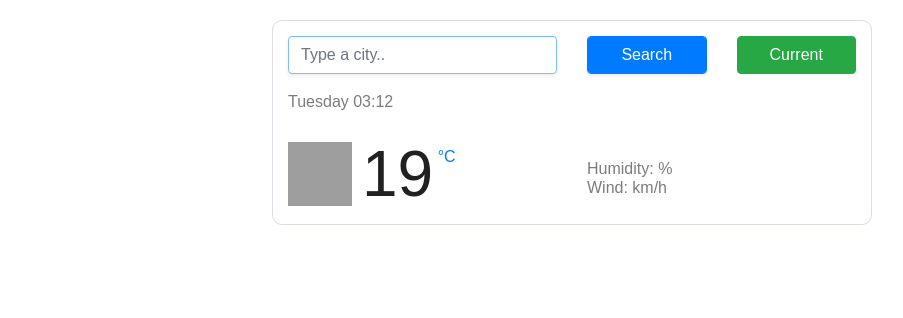
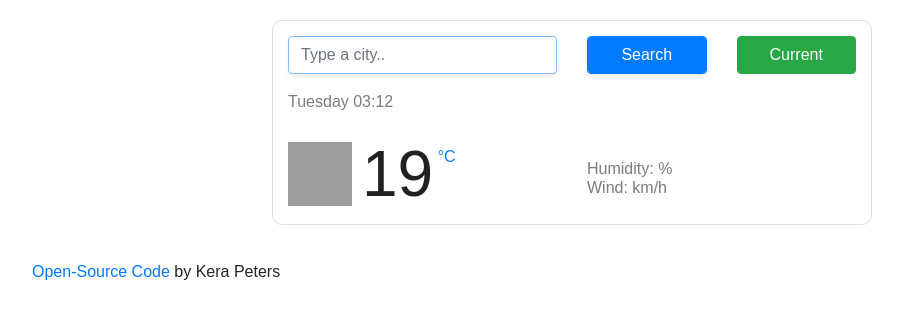
Before and after one commit to kmjaeger/Shecodes-weatherapp-project, a website built with Parcel: page index.html in a window 1280 px wide. Shown: the whole page, without its empty margins (68-971 px from the left). Built offline with nearby package versions, Linux system fonts and the light colour scheme; no server answers; grey boxes are pictures that could not be loaded.

Commit message:
Added github link

```diff
--- a/index.html
+++ b/index.html
@@ -79,6 +79,9 @@
           </div>
         </div>
       </div>
+      <p>
+        <a href="https://github.com/kmjaeger/Shecodes-weatherapp-project.git"> Open-Source Code</a> by Kera Peters
+      </p>
     </div>
     <script src="src/index.js"></script>
   </body>
--- a/src/style.css
+++ b/src/style.css
@@ -53,3 +53,7 @@ body {
   .search-form {
     margin-bottom: 20px;
   }
+
+  p {
+    padding:15px;
+  }
```
